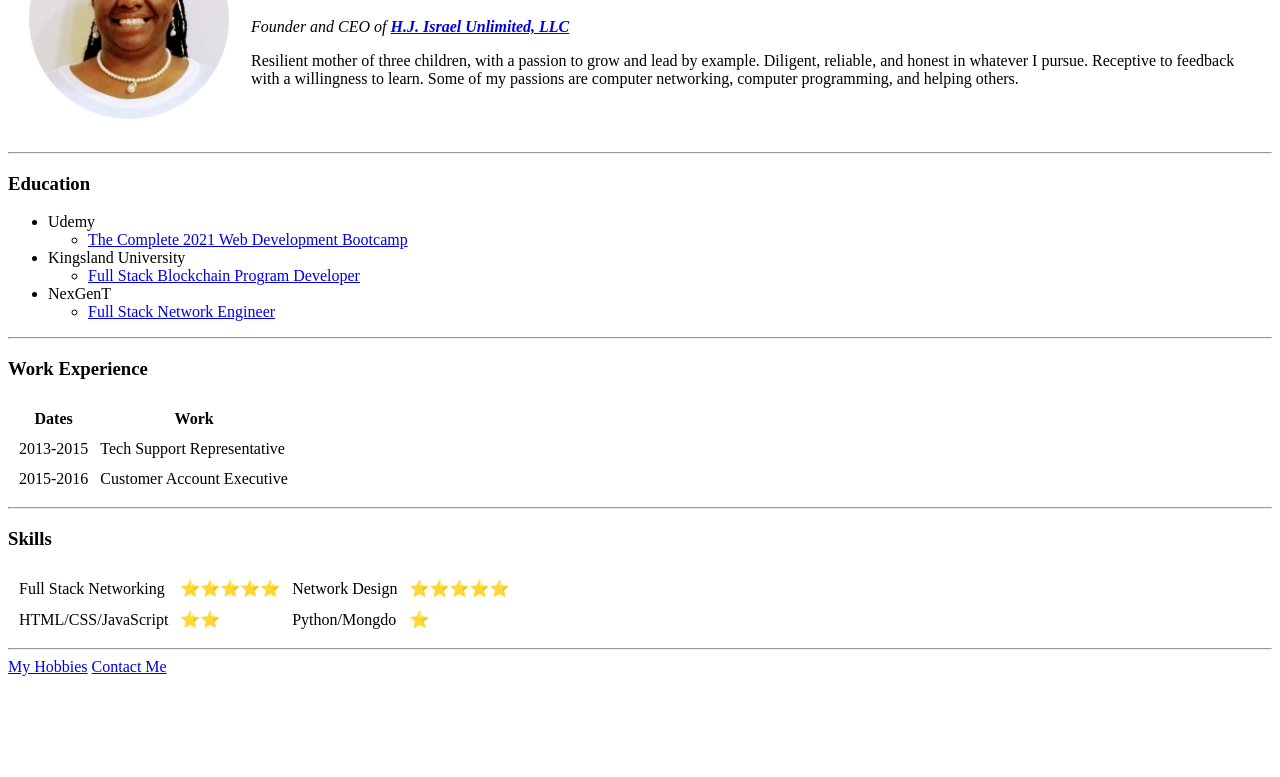
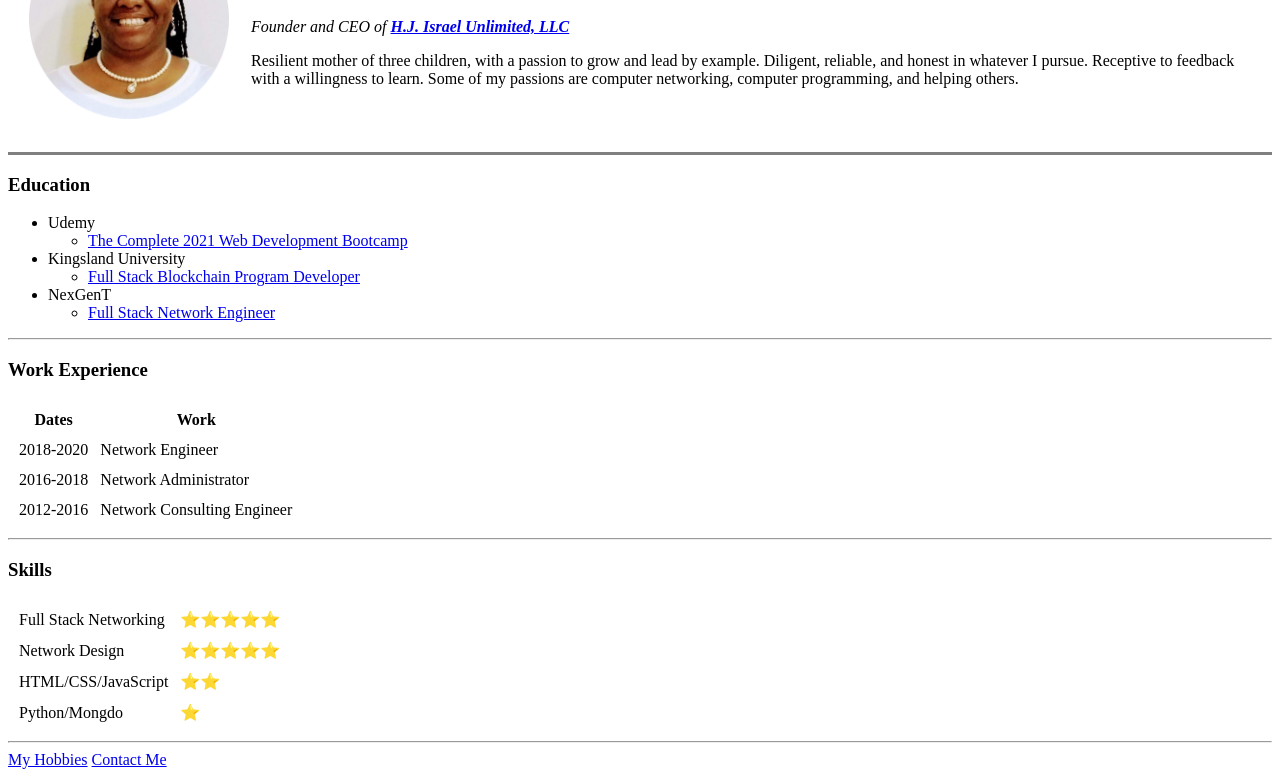
Before and after one commit to hjisrael/cv, a plain HTML site: page index.html in a window 1280 px wide. Shown: the part 110-887 px from the top of the page. Before the commit the page ends 800 px from the top, so only its background shows below. Drawn offline with Linux system fonts and the light colour scheme.

Commit message:
Add files via upload

```diff
--- a/index.html
+++ b/index.html
@@ -4,6 +4,8 @@
 <head>
   <meta charset="utf-8">
   <title>Hadassah Israel's Personal Site</title>
+  <link rel="stylesheet" href="css/styles.css">
+
 </head>
 
 <body>
@@ -12,17 +14,18 @@
       <td><img src="images\hjisrael81.png" alt="hadassah profile picture" width="200" height="200"></td>
       <td>
         <h1>Hadassah Israel</h1>
-        <p><em>Founder and CEO of <strong><a href="http://localhost:3000/">H.J. Israel Unlimited, LLC</a></strong>
+        <p><em>Founder and CEO of <strong><a href="https://focused-future-4326d5.netlify.app/">H.J. Israel Unlimited, LLC</a></strong>
           </em></p>
         <p>
-          Resilient mother of three children, with a passion to grow and lead by example. Diligent, reliable, and honest in whatever I pursue. Receptive to feedback with a willingness to learn. Some of my passions are computer networking, computer programming,
+          Resilient mother of three children, with a passion to grow and lead by example. Diligent, reliable, and honest in whatever I pursue. Receptive to feedback with a willingness to learn. Some of my passions are computer networking, computer
+          programming,
           and
           helping others.
         </p>
       </td>
     </tr>
   </table>
-  <hr>
+  <hr size="3" noshade>
   <h3>Education</h3>
   <ul>
     <li>Udemy</li>
@@ -54,12 +57,16 @@
 
     </tfoot>
     <tr>
-      <td>2013-2015</td>
-      <td>Tech Support Representative</td>
+      <td>2018-2020</td>
+      <td>Network Engineer</td>
     </tr>
     <tr>
-      <td>2015-2016</td>
-      <td>Customer Account Executive</td>
+      <td>2016-2018</td>
+      <td>Network Administrator</td>
+    </tr>
+    <tr>
+      <td>2012-2016</td>
+      <td>Network Consulting Engineer</td>
     </tr>
   </table>
   <hr>
@@ -68,12 +75,17 @@
     <tr>
       <td>Full Stack Networking</td>
       <td>⭐⭐⭐⭐⭐</td>
+    </tr>
+    <tr>
       <td>Network Design</td>
       <td>⭐⭐⭐⭐⭐</td>
     </tr>
     <tr>
       <td>HTML/CSS/JavaScript</td>
       <td>⭐⭐</td>
+
+    </tr>
+    <tr>
       <td>Python/Mongdo</td>
       <td>⭐</td>
     </tr>
```
